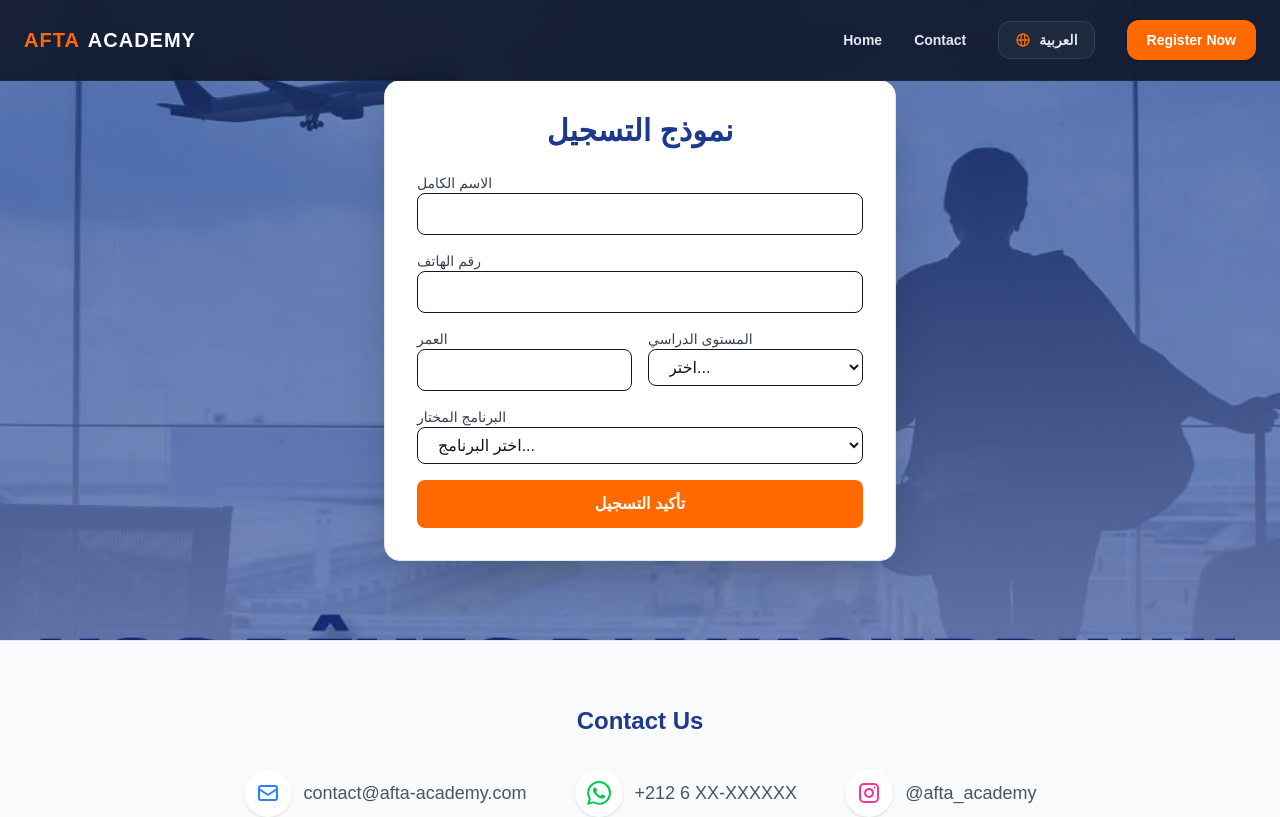
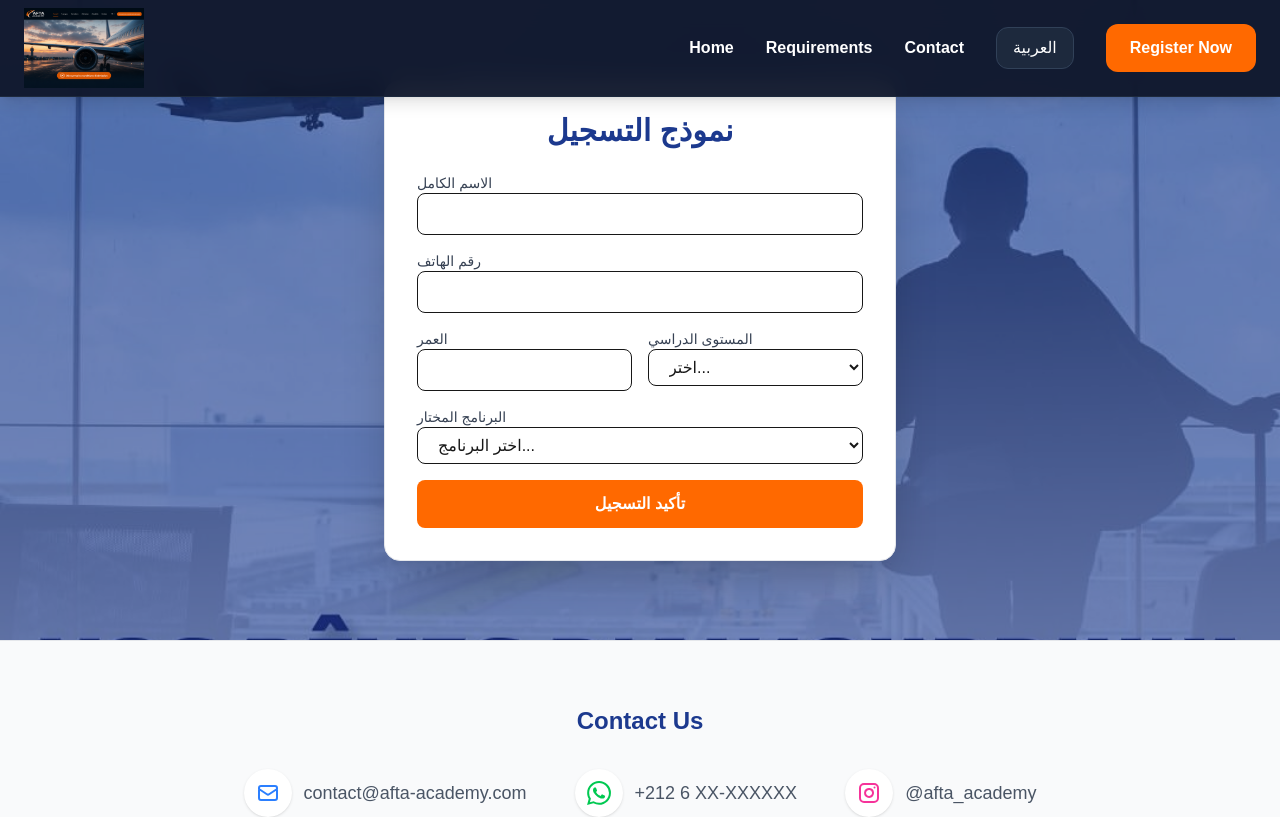
Before and after one commit to hhhhohyhu-dot/afta-academy, a Next.js app: page /register in a window 1280 px wide. Shown: the top 817 px of the page. Built offline with nearby package versions, Linux system fonts and the light colour scheme.

Commit message:
Update navbar with new logo

```diff
--- a/src/components/Navbar.tsx
+++ b/src/components/Navbar.tsx
@@ -1,87 +1,143 @@
 "use client";
-import React, { useState } from 'react';
-import Link from 'next/link';
-import { motion, AnimatePresence } from 'framer-motion';
+
+import React, { useState } from "react";
+import Link from "next/link";
+import Image from "next/image";
+import { motion, AnimatePresence } from "framer-motion";
 
 interface NavbarProps {
-  lang: 'en' | 'ar';
-  setLang: (lang: 'en' | 'ar') => void;
+  lang: "en" | "ar";
+  setLang: (lang: "en" | "ar") => void;
 }
 
 export default function Navbar({ lang, setLang }: NavbarProps) {
   const [isOpen, setIsOpen] = useState(false);
-  const isAr = lang === 'ar';
+  const isAr = lang === "ar";
 
   const toggleLang = () => {
-    setLang(isAr ? 'en' : 'ar');
+    setLang(isAr ? "en" : "ar");
   };
 
   return (
-    <nav className="fixed top-0 left-0 right-0 z-50 bg-slate-900/90 backdrop-blur-md border-b border-slate-800">
-      <div className="max-w-7xl mx-auto px-6 h-20 flex items-center justify-between">
+    <nav className="fixed top-0 left-0 right-0 z-50 bg-slate-900/95 backdrop-blur-md border-b border-slate-800 shadow-lg">
+      <div className="max-w-7xl mx-auto px-6 h-24 flex items-center justify-between">
 
         {/* Logo */}
-        <Link href="/" className="flex items-center gap-2 text-white font-black text-xl tracking-wider">
-          <span className="text-orange-500">AFTA</span> ACADEMY
+        <Link href="/" className="flex items-center">
+          <Image
+            src="/images/logo.png"
+            alt="AFTA Academy"
+            width={220}
+            height={80}
+            priority
+            className="h-16 md:h-20 w-auto object-contain"
+          />
         </Link>
 
-        {/* Desktop Navigation - تم إضافة items-center و gap محسّن */}
-        <div className="hidden md:flex items-center gap-6 lg:gap-8" dir={isAr ? "rtl" : "ltr"}>
-          <Link href="/" className="text-sm font-semibold text-slate-200 hover:text-orange-500 transition-colors">
+        {/* Desktop Menu */}
+        <div
+          className="hidden md:flex items-center gap-8"
+          dir={isAr ? "rtl" : "ltr"}
+        >
+          <Link
+            href="/"
+            className="text-white hover:text-orange-500 font-semibold transition"
+          >
             {isAr ? "الرئيسية" : "Home"}
           </Link>
-          <a href="#contact" className="text-sm font-semibold text-slate-200 hover:text-orange-500 transition-colors">
+
+          <Link
+            href="/requirements"
+            className="text-white hover:text-orange-500 font-semibold transition"
+          >
+            {isAr ? "شروط التسجيل" : "Requirements"}
+          </Link>
+
+          <a
+            href="#contact"
+            className="text-white hover:text-orange-500 font-semibold transition"
+          >
             {isAr ? "اتصل بنا" : "Contact"}
           </a>
 
-          {/* زر اللغة - تم التأكد من الـ Flexbox هنا باش ما يدخلش فالنصوص */}
           <button
             onClick={toggleLang}
-            className="flex items-center gap-2 text-sm font-bold bg-slate-800 text-slate-200 px-4 py-2 rounded-xl hover:bg-slate-700 transition-all border border-slate-700 whitespace-nowrap"
+            className="px-4 py-2 rounded-xl border border-slate-700 bg-slate-800 text-white hover:bg-slate-700 transition"
           >
-            <svg className="w-4 h-4 text-orange-500 shrink-0" fill="none" stroke="currentColor" strokeWidth="2" viewBox="0 0 24 24">
-              <path strokeLinecap="round" strokeLinejoin="round" d="M21 12a9 9 0 01-9 9m9-9a9 9 0 00-9-9m9 9H3m9 9a9 9 0 01-9-9m9 9c1.657 0 3-4.03 3-9s-1.343-9-3-9m0 18c-1.657 0-3-4.03-3-9s1.343-9 3-9m-9 9a9 9 0 019-9" />
-            </svg>
             {isAr ? "English" : "العربية"}
           </button>
 
-          {/* Register Button */}
           <Link
             href="/register"
-            className="bg-orange-500 hover:bg-orange-600 text-white text-sm font-bold px-5 py-2.5 rounded-xl shadow-sm transition-all whitespace-nowrap"
+            className="bg-orange-500 hover:bg-orange-600 text-white px-6 py-3 rounded-xl font-bold transition"
           >
             {isAr ? "سجل الآن" : "Register Now"}
           </Link>
         </div>
 
-        {/* Mobile Menu Button */}
+        {/* Mobile Button */}
         <button
           onClick={() => setIsOpen(!isOpen)}
-          className="md:hidden text-slate-200 hover:text-white p-2"
+          className="md:hidden text-white"
         >
-          <svg className="w-6 h-6" fill="none" stroke="currentColor" strokeWidth="2" viewBox="0 0 24 24">
-            <path strokeLinecap="round" strokeLinejoin="round" d={isOpen ? "M6 18L18 6M6 6l12 12" : "M4 6h16M4 12h16M4 18h16"} />
+          <svg
+            className="w-7 h-7"
+            fill="none"
+            stroke="currentColor"
+            strokeWidth="2"
+            viewBox="0 0 24 24"
+          >
+            <path
+              strokeLinecap="round"
+              strokeLinejoin="round"
+              d={
+                isOpen
+                  ? "M6 18L18 6M6 6l12 12"
+                  : "M4 6h16M4 12h16M4 18h16"
+              }
+            />
           </svg>
         </button>
       </div>
 
-      {/* Mobile Dropdown Menu */}
+      {/* Mobile Menu */}
       <AnimatePresence>
         {isOpen && (
           <motion.div
             initial={{ opacity: 0, height: 0 }}
-            animate={{ opacity: 1, height: 'auto' }}
+            animate={{ opacity: 1, height: "auto" }}
             exit={{ opacity: 0, height: 0 }}
-            className="md:hidden bg-slate-900 border-b border-slate-800"
+            className="md:hidden bg-slate-900 border-t border-slate-800"
           >
-            <div className="px-6 py-6 flex flex-col gap-4" dir={isAr ? "rtl" : "ltr"}>
-              <Link href="/" onClick={() => setIsOpen(false)} className="text-lg font-medium text-slate-200 p-2">
+            <div
+              className="flex flex-col gap-4 p-6"
+              dir={isAr ? "rtl" : "ltr"}
+            >
+              <Link href="/" onClick={() => setIsOpen(false)}>
                 {isAr ? "الرئيسية" : "Home"}
               </Link>
-              <a href="#contact" onClick={() => setIsOpen(false)} className="text-lg font-medium text-slate-200 p-2">
-                {isAr ? "اتصل بنا" : "Contact"}
-              </a>
-              <button onClick={() => { toggleLang(); setIsOpen(false); }} className="text-left text-lg font-bold text-orange-500 p-2">
+
+              <Link
+                href="/requirements"
+                onClick={() => setIsOpen(false)}
+              >
+                {isAr ? "شروط التسجيل" : "Requirements"}
+              </Link>
+
+              <Link
+                href="/register"
+                onClick={() => setIsOpen(false)}
+              >
+                {isAr ? "سجل الآن" : "Register Now"}
+              </Link>
+
+              <button
+                onClick={() => {
+                  toggleLang();
+                  setIsOpen(false);
+                }}
+                className="text-orange-500 text-left"
+              >
                 {isAr ? "English" : "العربية"}
               </button>
             </div>
```
Also changed, not shown: public/images/logo.png (added).
